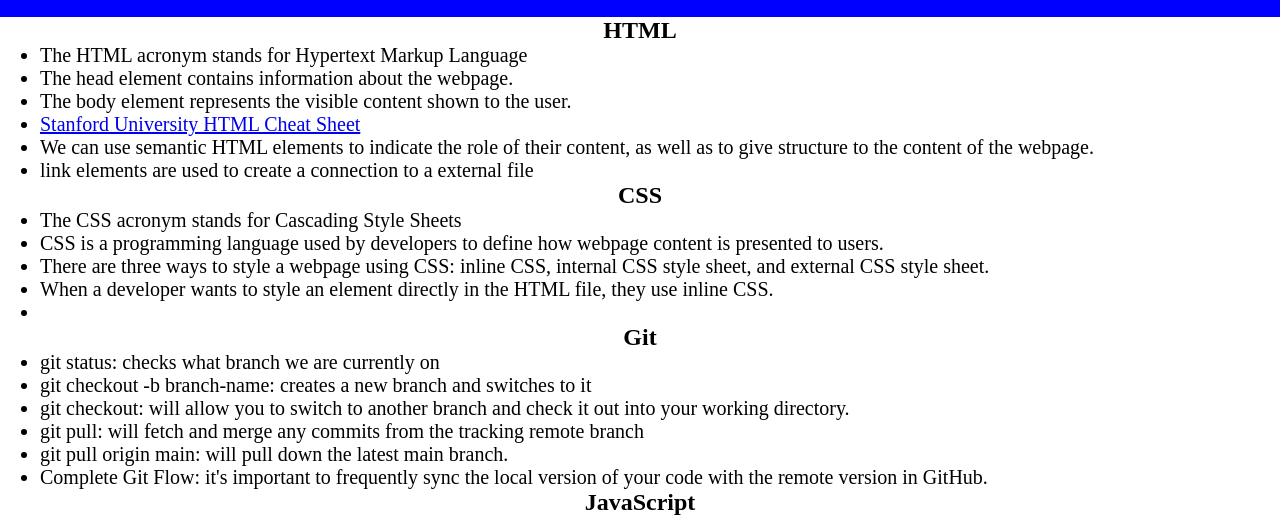
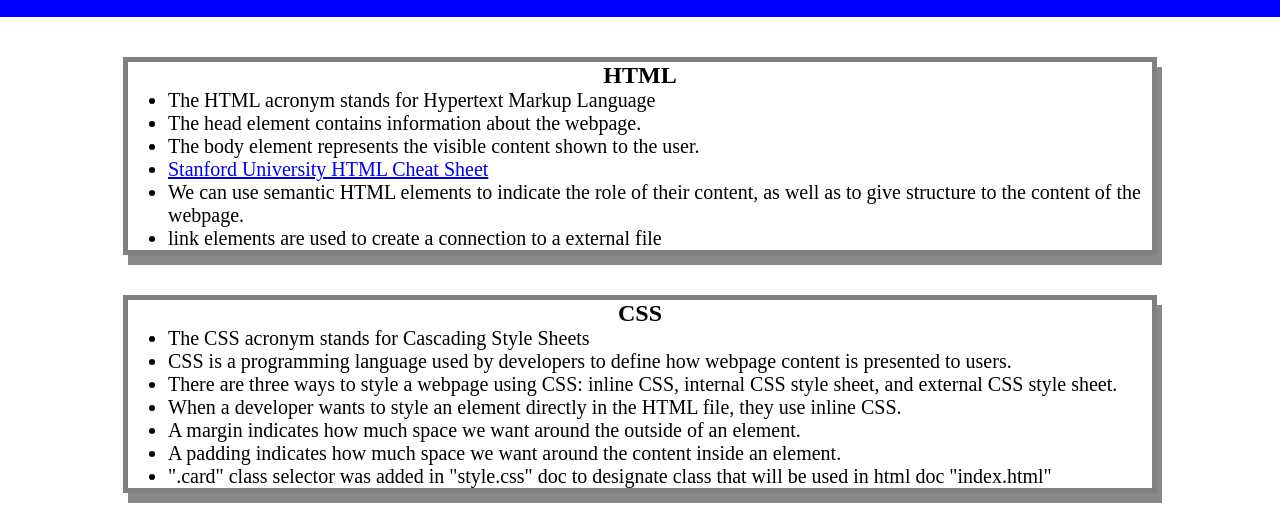
Before and after one commit to RepoPanda/prework-study-guide, a plain HTML site: page index.html in a window 1280 px wide. Shown: the part 103-622 px from the top of the page. Drawn offline with Linux system fonts and the light colour scheme.

Commit message:
added css ntes 5-7.also implnted .card clss slcter

```diff
--- a/assets/style.css
+++ b/assets/style.css
@@ -33,3 +33,10 @@ p {
     text-align: center;
     font-size: 30px;
   }
+
+  .card {
+    width: 80%;
+    margin: 40px auto;
+    border: 5px solid gray;
+    box-shadow: 5px 10px #888888;
+  }
--- a/index.html
+++ b/index.html
@@ -32,7 +32,10 @@
           <li>CSS is a programming language used by developers to define how webpage content is presented to users.</li>
           <li>There are three ways to style a webpage using CSS: inline CSS, internal CSS style sheet, and external CSS style sheet.</li>
           <li>When a developer wants to style an element directly in the HTML file, they use inline CSS.</li>
-          <li></li>
+          <li>A margin indicates how much space we want around the outside of an element.</li>
+          <li>A padding indicates how much space we want around the content inside an element.</li>
+          <li>".card" class selector was added in "style.css" doc to designate class that will be used in html doc "index.html"</li>
+
         </ul>
       </section>
 
```
